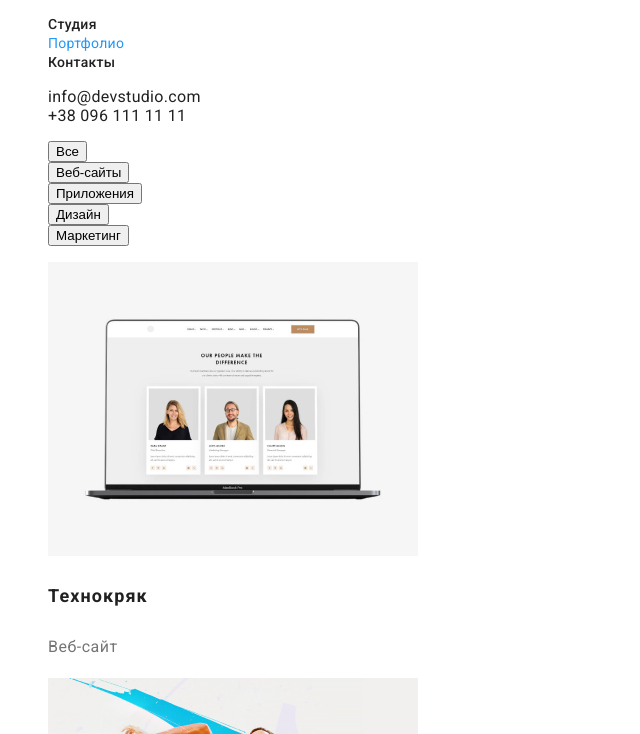
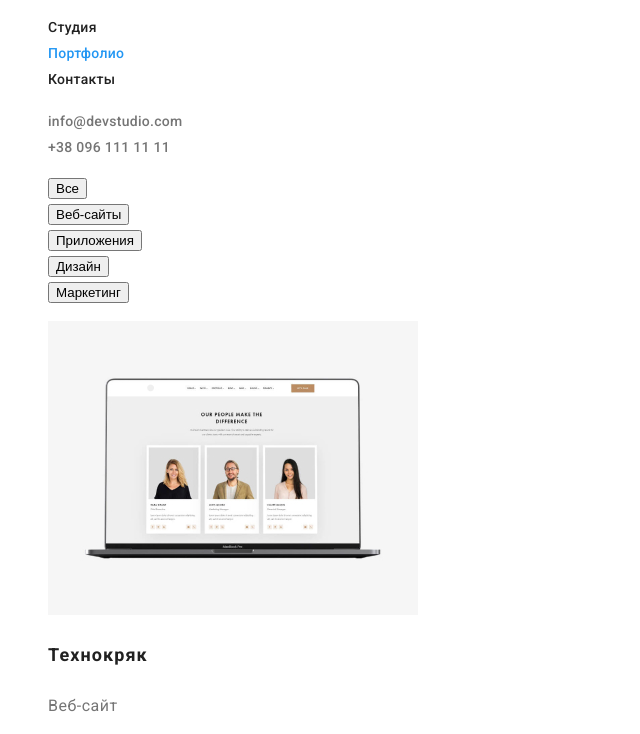
Before and after one commit to rostislavvolos/goit-markup-hw-02, a plain HTML site: page portfolio.html in a window 1280 px wide. Shown: the part 41-775 px from the top of the page, without its empty margins (0-640 px from the left). Drawn offline with Linux system fonts and the light colour scheme.

Commit message:
reSubmit

```diff
--- a/css/styles.css
+++ b/css/styles.css
@@ -231,10 +231,27 @@ color: var(--title-text-color);
 
 /* PORTFOLIO */
 
-.auth-nav-2 .portfolio-post,
+.auth-nav-2
+.portfolio-post {
+text-decoration: none;
+font-weight: 500;
+font-size: 14px;
+line-height: 1.14;
+letter-spacing: 0.02em;
+
+color: #757575;
+}
+
+.auth-nav-2
 .portfolio-number {
-text-decoration: none;
-}
+  text-decoration: none;
+  font-weight: 500;
+  font-size: 14px;
+  line-height: 1.14;
+  letter-spacing: 0.02em;
+
+  color: #757575;
+  }
 
 .portfolio-number:hover,
 .portfolio-number:focus {
@@ -249,6 +266,14 @@ color: var(--accent-color);
 .portfolio-number,
 .portfolio-post {
   color: var(--caption-text-color);
+}
+
+.list {
+  font-weight: 500;
+font-size: 16px;
+line-height: 1.62;
+
+letter-spacing: 0.03em;
 }
 
 .portfolio-images {
--- a/portfolio.html
+++ b/portfolio.html
@@ -5,12 +5,9 @@
     <meta http-equiv="X-UA-Compatible" content="IE=edge">
     <meta name="viewport" content="width=device-width, initial-scale=1.0">
     <title>Document</title>
-    <link href="https://fonts.googleapis.com/css2?family=
-    Roboto:wght@400;500;700;900&display=swap" rel="stylesheet">
+    <link href="https://fonts.googleapis.com/css2?family=Roboto:wght@400;500;700;900&display=swap" rel="stylesheet">
     <link rel="preconnect" href="https://fonts.googleapis.com">
-<link rel="preconnect" href="https://fonts.gstatic.com" crossorigin>
-<link href="https://fonts.googleapis.com/css2?
-family=Raleway:wght@700&display=swap" rel="stylesheet">
+<link href="https://fonts.googleapis.com/css2?family=Raleway:wght@700&display=swap" rel="stylesheet">
     <link rel="stylesheet" href="./css/styles.css">
 </head>
 
```
Also changed, not shown: index.html (+2 -6 lines).
